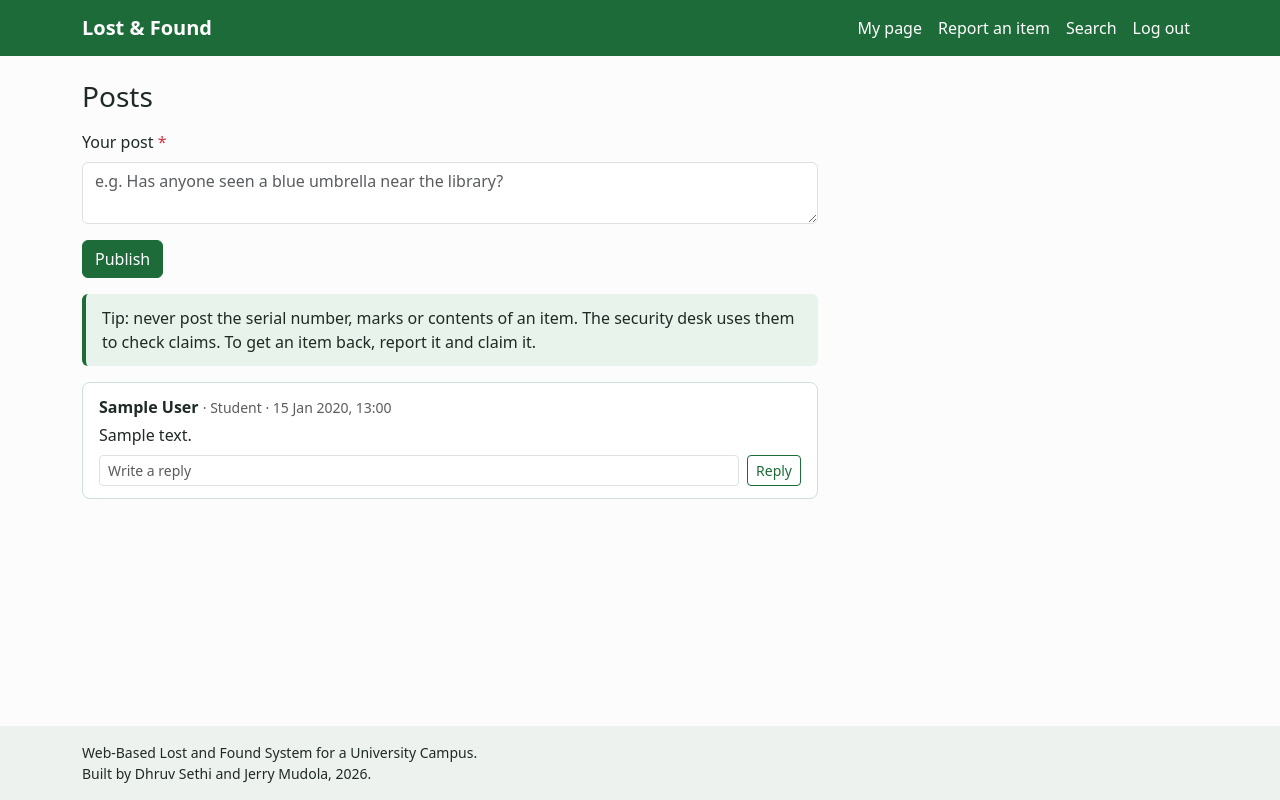
After one commit to dhruvsethi-222/lost-and-found-2026, a Django app: page /posts/ in a window 1280 px wide. The commit adds this page. Run offline with Django 5.2, Linux system fonts and the light colour scheme; a user stored in the database is signed in; tables that the repository leaves empty hold one stand-in row (values such as "Sample post"); some libraries are stand-ins or nearby versions.

Commit message:
Add posts and replies for Students and Staff (the user tweet and response module)

```diff
--- a/config/urls.py
+++ b/config/urls.py
@@ -17,6 +17,7 @@ urlpatterns = [
     path('search/', include('search.urls')),        # search found items
     path('claims/', include('claims.urls')),        # claim an item, verify a claim
     path('handover/', include('handover.urls')),    # hand an item back to its owner
+    path('posts/', include('posts.urls')),          # posts and replies
     path('system-admin/', admin.site.urls),         # Django's built-in admin, for the system owner only
 ]
 
--- /dev/null
+++ b/posts/forms.py
@@ -0,0 +1,13 @@
+"""The form for a post or a reply: one text box."""
+from django import forms
+
+from core.forms import style_form
+
+
+class PostForm(forms.Form):
+    text = forms.CharField(label='Your post', max_length=280,
+                           widget=forms.Textarea(attrs={'rows': 2, 'placeholder': 'e.g. Has anyone seen a blue umbrella near the library?'}))
+
+    def __init__(self, *args, **kwargs):
+        super().__init__(*args, **kwargs)
+        style_form(self)
--- /dev/null
+++ b/posts/templates/posts/post_list.html
@@ -0,0 +1,40 @@
+{% extends 'base.html' %}
+{% block title %}Posts{% endblock %}
+{% block content %}
+<section class="medium ms-0">
+  <h1 class="h3 mb-3">Posts</h1>
+
+  <form method="post" data-validate class="mb-2">
+    {% csrf_token %}
+    {% for field in form %}{% include 'includes/field.html' %}{% endfor %}
+    <button type="submit" class="btn btn-success">Publish</button>
+  </form>
+  <p class="tip">Tip: never post the serial number, marks or contents of an item. The security desk uses them to check claims. To get an item back, report it and claim it.</p>
+
+  {% for post in page.object_list %}
+    <article class="post-card">
+      <p class="mb-1"><strong>{{ post.user.name }}</strong>
+        <span class="small text-muted">&middot; {{ post.user.get_role_display }} &middot; {{ post.date|date:"j M Y, H:i" }}</span></p>
+      <p class="mb-2 keep-lines">{{ post.text }}</p>
+
+      {% for answer in post.replies.all %}
+        <div class="reply">
+          <p class="mb-0"><strong>{{ answer.user.name }}</strong>
+            <span class="small text-muted">&middot; {{ answer.date|date:"j M, H:i" }}</span></p>
+          <p class="mb-0 keep-lines">{{ answer.text }}</p>
+        </div>
+      {% endfor %}
+
+      <form method="post" action="{% url 'posts:reply' post.pk %}" class="reply-form">
+        {% csrf_token %}
+        <label class="visually-hidden" for="reply-{{ post.pk }}">Reply to {{ post.user.name }}</label>
+        <input class="form-control form-control-sm" id="reply-{{ post.pk }}" name="text" maxlength="280" required placeholder="Write a reply">
+        <button type="submit" class="btn btn-sm btn-outline-success">Reply</button>
+      </form>
+    </article>
+  {% empty %}
+    <p>No posts yet. Be the first to post.</p>
+  {% endfor %}
+  {% include 'includes/pager.html' with extra="" %}
+</section>
+{% endblock %}
--- /dev/null
+++ b/posts/urls.py
@@ -0,0 +1,11 @@
+"""Web addresses for posts, all starting with /posts/."""
+from django.urls import path
+
+from . import views
+
+app_name = 'posts'
+
+urlpatterns = [
+    path('', views.post_list, name='list'),
+    path('<int:post_id>/reply/', views.reply, name='reply'),
+]
--- /dev/null
+++ b/posts/views.py
@@ -0,0 +1,57 @@
+"""
+Posts and replies (ST-I4, ST-P7, ST-S4, SF-I4, SF-P7, SF-S4).
+
+  /posts/               read the posts and publish a new one
+  /posts/<id>/reply/    reply to a post
+
+For Students and Staff, instead of class WhatsApp groups. Every view starts with the
+same two checks: logged in, and the right role (explained at the top of core/views.py).
+"""
+from django.contrib import messages
+from django.contrib.auth.decorators import login_required
+from django.core.exceptions import PermissionDenied
+from django.core.paginator import Paginator
+from django.shortcuts import get_object_or_404, redirect, render
+
+from accounts.models import Role
+
+from .forms import PostForm
+from .models import Post
+
+
+@login_required
+def post_list(request):
+    """Shows the posts, newest first, 10 on a page, each with its replies. The form at the top publishes a post."""
+    if request.user.role not in (Role.STUDENT, Role.STAFF):
+        raise PermissionDenied
+
+    if request.method == 'POST':
+        form = PostForm(request.POST)
+        if form.is_valid():
+            Post.objects.create(user=request.user, text=form.cleaned_data['text'])      # ST-S4 / SF-S4
+            messages.success(request, 'Your post is published.')
+            return redirect('posts:list')
+    else:
+        form = PostForm()
+
+    # Only new posts here (reply_to is empty). Their replies are fetched with them.
+    posts = Post.objects.filter(reply_to=None).select_related('user').prefetch_related('replies__user')
+    page = Paginator(posts, 10).get_page(request.GET.get('page'))
+    return render(request, 'posts/post_list.html', {'form': form, 'page': page})
+
+
+@login_required
+def reply(request, post_id):
+    """Reply to a post. Replies go one level deep: a reply cannot be replied to."""
+    if request.user.role not in (Role.STUDENT, Role.STAFF):
+        raise PermissionDenied
+
+    post = get_object_or_404(Post, pk=post_id, reply_to=None)
+    if request.method == 'POST':
+        form = PostForm(request.POST)
+        if form.is_valid():
+            Post.objects.create(user=request.user, reply_to=post, text=form.cleaned_data['text'])
+            messages.success(request, 'Your reply is published.')
+        else:
+            messages.error(request, 'Write something before replying (up to 280 characters).')
+    return redirect('posts:list')
--- a/static/css/site.css
+++ b/static/css/site.css
@@ -70,3 +70,17 @@ body { color: var(--lf-text); background: #fbfcfb; }
 .compare-box.private-box { border: 2px dashed var(--lf-green); background: #f6fbf7; }
 .keep-lines { white-space: pre-line; }       /* keeps the line breaks the claimant typed */
 .ms-0.medium { margin-left: 0; }
+
+/* ---- Dev 3 ---- */
+
+/* posts and replies */
+.post-card { border: 1px solid #cfe0d4; border-radius: .5rem; padding: .75rem 1rem; margin-bottom: .75rem; background: #fff; }
+.reply { border-left: 3px solid var(--lf-green); padding: .25rem .75rem; margin: 0 0 .5rem .5rem; background: #f6fbf7; }
+.reply-form { display: flex; gap: .5rem; margin-top: .5rem; }
+
+/* simple bars on the reports page: --share is the bar's width in % */
+.bar-row { display: grid; grid-template-columns: 9rem 1fr 2.5rem; gap: .5rem; align-items: center; margin-bottom: .35rem; }
+.bar-row .bar { display: block; height: .9rem; border-radius: .25rem; background: var(--lf-green);
+                width: var(--share); min-width: .25rem; }
+
+@media print { .site-nav, .site-footer, .no-print, form { display: none !important; } }
```
Also changed, not shown: posts/tests.py (added, +66 -0 lines).
